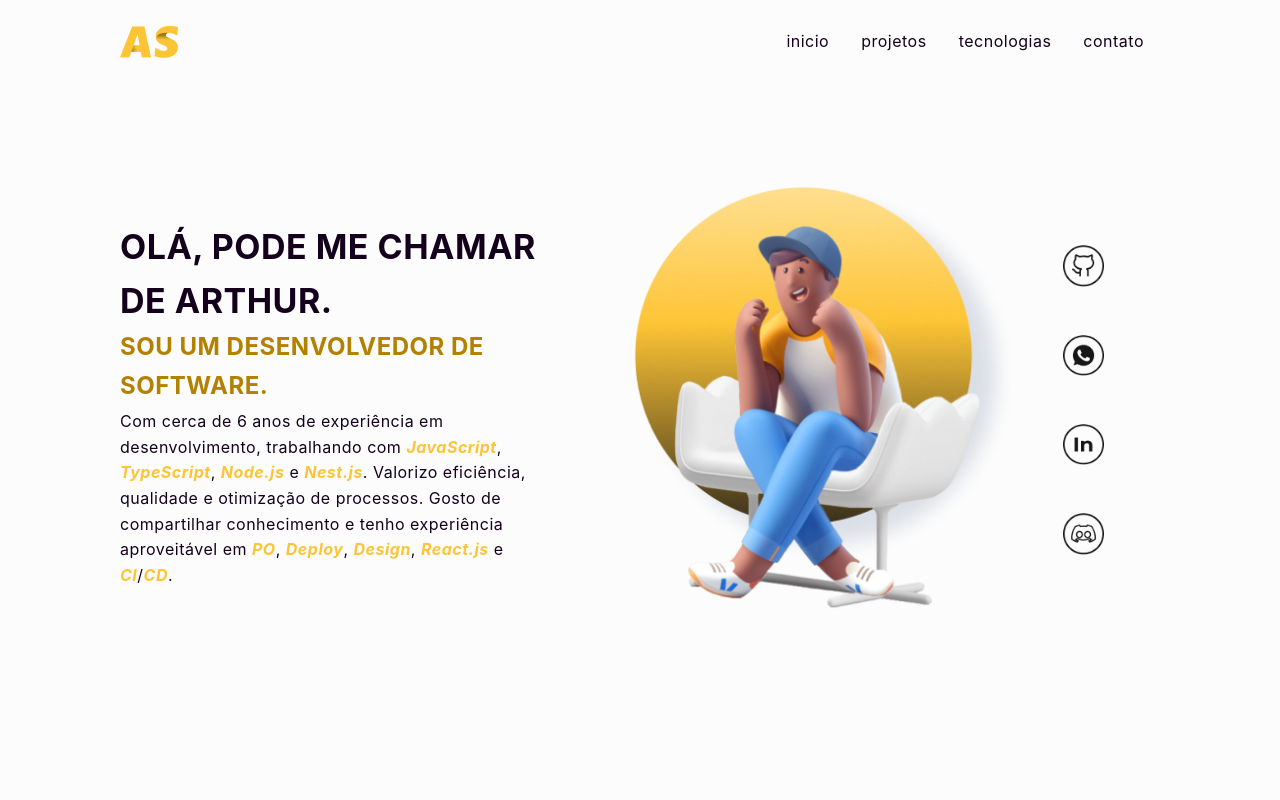
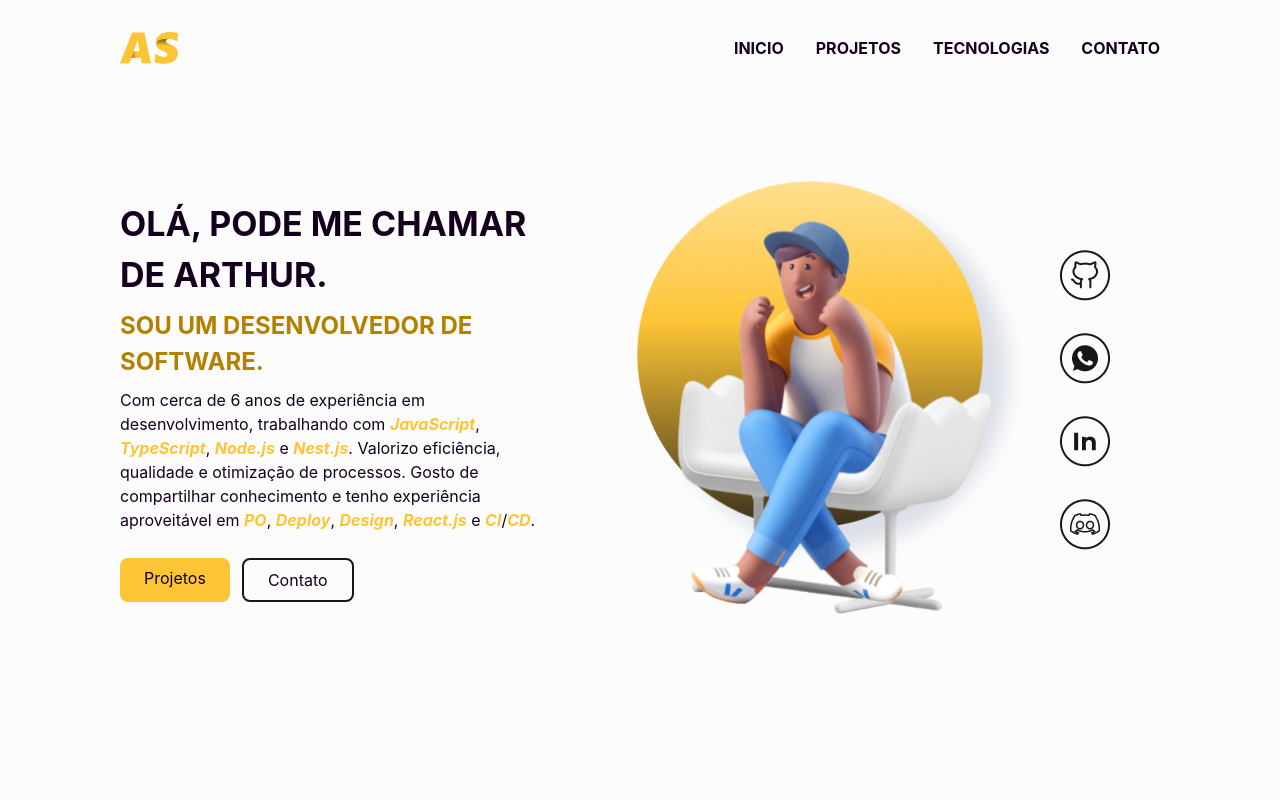
Before and after one commit to DevArthurSantos/my-portf, a Next.js app: page / in a window 1280 px wide. Shown: the top 800 px of the page. Built offline with nearby package versions, Linux system fonts and the light colour scheme.

Commit message:
feat: footer

```diff
--- a/package.json
+++ b/package.json
@@ -13,17 +13,18 @@
     "next": "14.2.11",
     "react": "^18",
     "react-dom": "^18",
+    "react-icons": "^5.3.0",
     "sharp": "^0.33.5",
     "zustand": "^4.5.5"
   },
   "devDependencies": {
-    "@types/node": "^20",
+    "@types/node": "20.16.5",
     "@types/react": "^18",
     "@types/react-dom": "^18",
     "eslint": "^8",
     "eslint-config-next": "14.2.11",
     "postcss": "^8",
     "tailwindcss": "^3.4.1",
-    "typescript": "^5"
+    "typescript": "5.6.2"
   }
 }
--- a/src/app/globals.css
+++ b/src/app/globals.css
@@ -1 +1,32 @@
-a,body{color:var(--text)}@tailwind base;@tailwind components;@tailwind utilities;:root{--primary:#FDC435;--secondary:#B48000;--black:#171717;--text:#14001C;--background:#FCFCFC;--backgroundSecondary:#EFEFEF;--gradient-start:#FDC435;--gradient-end:#F79659}p{margin-bottom:1rem}h1,h2,h3,h4,h5,h6{margin-top:1.5rem;margin-bottom:.5rem}html{font-size:16px}body{background:var(--background);font-family:Inter,sans-serif;line-height:1.6;letter-spacing:.5px;font-size:1rem}h1{font-size:2rem}h2{font-size:1.75rem}h3{font-size:1.5rem}h4{font-size:1.25rem}h5{font-size:1rem}h6{font-size:.875rem}a{text-decoration:none}a:hover{text-decoration:underline}a,button{padding:.5rem 1rem;border:none;border-radius:.25rem;cursor:pointer;transition:background-color .3s}@media (max-width:768px){body{font-size:.875rem}h1{font-size:1.5rem}h2{font-size:1.25rem}}@layer utilities{.text-balance{text-wrap:balance}.bg-background{background-color:var(--background)}.bg-gradient-custom{background:linear-gradient(var(--gradient-start),var(--gradient-end))}}
+@tailwind base;
+@tailwind components;
+@tailwind utilities;
+
+:root {
+    --primary: #fdc435;
+    --secondary: #b48000;
+    --black: #171717;
+    --text: #14001c;
+    --background: #fcfcfc;
+    --backgroundSecondary: #efefef;
+    --gradient-start: #fdc435;
+    --gradient-end: #f79659;
+}
+
+body {
+    background: var(--background);
+    font-family: Inter, sans-serif;
+    color: var(--text);
+}
+
+@layer utilities {
+    .text-balance {
+        text-wrap: balance;
+    }
+    .bg-background {
+        background-color: var(--background);
+    }
+    .bg-gradient-custom {
+        background: linear-gradient(var(--gradient-start), var(--gradient-end));
+    }
+}
--- a/src/app/layout.tsx
+++ b/src/app/layout.tsx
@@ -3,6 +3,8 @@ import type { Metadata } from "next";
 import localFont from "next/font/local";
 import "./globals.css";
 import { ReactNode } from "react";
+import FooterSection from "@/components/sections/Footer";
+import Header from "@/components/patteners/Header/intex";
 
 const inter = localFont({
   src: "./fonts/Inter.ttf",
@@ -30,7 +32,9 @@ export default function RootLayout({
       <body
         className={`${inter.variable} ${interItalic.variable} antialiased`}
       >
+        <Header />
         {children}
+        <FooterSection />
       </body>
     </html>
   );
--- a/src/app/page.tsx
+++ b/src/app/page.tsx
@@ -1,5 +1,4 @@
 import ContactSection from "@/components/sections/Contact";
-import FooterSection from "@/components/sections/Footer";
 import HomeSection from "@/components/sections/Home";
 import ProjectsSection from "@/components/sections/Projects";
 import TechnologiesSection from "@/components/sections/Technologies";
@@ -9,13 +8,12 @@ import WorksSection from "@/components/sections/Works";
 export default function root() {
 
   return (
-    <main className="px-[120px] flex items-center justify-center flex-col">
+    <main className="px-[120px] flex items-center justify-center flex-col max-w-[1920px] mx-auto">
       <HomeSection />
       <WorksSection />
       <ProjectsSection />
       <TechnologiesSection />
       <ContactSection />
-      <FooterSection />
     </main>
   )
 }
--- a/src/components/patteners/Header/intex.tsx
+++ b/src/components/patteners/Header/intex.tsx
@@ -20,7 +20,7 @@ export default function Header() {
 
   return (
     <header>
-      <nav className="w-full px-[120px] fixed top-0 left-0 right-0 z-[9999]">
+      <nav className="w-full px-[120px] fixed top-0 left-0 right-0 z-[9999] p-8">
         <div className="justify-between mx-auto md:items-center md:flex">
           <div>
             <div className="flex items-center justify-between md:block">
@@ -57,25 +57,25 @@ export default function Header() {
               className={`flex-1 justify-self-center pb-3 md:block md:pb-0 md:mt-0 ${navbar ? 'p-12 md:p-0 w-[100vw] h-[100vh] md:h-auto md:w-auto top-0 left-0 fixed bg-background' : 'hidden'
                 }`}
             >
-              <ul className="h-screen md:h-auto items-center justify-center md:flex">
-                <li className="py-6 md:py-0 text-center border-b-2 md:border-b-0 md:hover:text-purple-600 md:hover:bg-transparen">
+              <ul className="h-screen md:h-auto items-center justify-center md:flex gap-8">
+                <li className="py-6 font-bold md:py-0 text-center border-b-2 md:border-b-0 md:hover:text-purple-600 md:hover:bg-transparen">
                   <Link href="#homeSection" onClick={() => handleItemMenuPress()}>
-                    inicio
+                    INICIO
                   </Link>
                 </li>
-                <li className="py-6 md:py-0 text-center border-b-2 md:border-b-0 md:hover:text-purple-600 md:hover:bg-transparen">
+                <li className="py-6 font-bold md:py-0 text-center border-b-2 md:border-b-0 md:hover:text-purple-600 md:hover:bg-transparen">
                   <Link href="#ProjectsSection" onClick={() => handleItemMenuPress()}>
-                    projetos
+                    PROJETOS
                   </Link>
                 </li>
-                <li className="py-6 md:py-0 text-center border-b-2 md:border-b-0 md:hover:text-purple-600 md:hover:bg-transparen">
+                <li className="py-6 font-bold md:py-0 text-center border-b-2 md:border-b-0 md:hover:text-purple-600 md:hover:bg-transparen">
                   <Link href="#TechnologiesSection" onClick={() => handleItemMenuPress()}>
-                    tecnologias
+                    TECNOLOGIAS
                   </Link>
                 </li>
-                <li className="py-6 md:py-0 text-center border-b-2 md:border-b-0 md:hover:text-purple-600 md:hover:bg-transparen">
+                <li className="py-6 font-bold md:py-0 text-center border-b-2 md:border-b-0 md:hover:text-purple-600 md:hover:bg-transparen">
                   <Link href="#ContactSection" onClick={() => handleItemMenuPress()}>
-                    contato
+                    CONTATO
                   </Link>
                 </li>
               </ul>
--- a/src/components/sections/Contact/index.tsx
+++ b/src/components/sections/Contact/index.tsx
@@ -2,6 +2,6 @@
 
 export default function ContactSection() {
 
-  return <section className="h-[100vh] w-full"> ContactSection </section>
+  return <section id="ContactSection" className="h-[100vh] w-full"> ContactSection </section>
 
 }
--- a/src/components/sections/Footer/index.tsx
+++ b/src/components/sections/Footer/index.tsx
@@ -1,6 +1,49 @@
+import Image from "next/image";
+import Link from "next/link";
+import logo from "@/assets/logo.png"
+import { FaGithub, FaLinkedin, FaWhatsapp } from "react-icons/fa";
+import { AiOutlineDiscord } from "react-icons/ai";
+import { IoLogoInstagram } from "react-icons/io";
 
 
-export default function FooterSection(){
+export default function FooterSection() {
 
-  return <div className=""> FooterSection </div>
+  return (
+    <footer className="flex justify-center items-center flex-col bg-backgroundSecondary">
+      <div className="px-[120px] w-full flex items-start gap-8 justify-between pt-6 flex-wrap ">
+
+        <div className="flex items-start flex-col min-w-[400px] max-w-[400px]">
+          <div><p className="text-2xl font-bold">Inscreva-se na nossa newsletter</p></div>
+          <div className="flex items-center justify-start gap-2">
+            <Image height={82} src={logo} alt="logo" />
+            <p className="break-words text-lg">E fique atualizado com as mais quentes noticias do mundo <span className="font-bold">Geek!</span></p>
+          </div>
+          <form className="w-full">
+            <input type="text" placeholder="Email" className="bg-transparent mt-5 border-[1px] border-black rounded-[8px] py-4 px-6 w-full" />
+            <input type="submit" className="bg-primary mt-3 border-none rounded-[8px] py-4 px-6 w-full" />
+          </form>
+        </div>
+
+        <ul className="flex font-semibold flex-col gap-[10px] items-start">
+        <li className="font-bold text-2xl">Menu</li>
+          <li>Inicio</li>
+          <li>Sobre</li>
+          <li>Projetos</li>
+          <li>Contatos</li>
+        </ul>
+        <ul className="flex font-semibold flex-col gap-[10px] items-start">
+          <li className="font-bold text-2xl">Social</li>
+          <li><Link className="flex gap-1 items-center" href='https://github.com/DevArthurSantos' ><FaGithub size={24} /> DevArthurSantos</Link></li>
+          <li><Link className="flex gap-1 items-center" href='https://discord.gg/BzVR4RbtGA' ><AiOutlineDiscord size={24} /> Aurion Solutions</Link></li>
+          <li><Link className="flex gap-1 items-center" href='https://api.whatsapp.com/send?phone=5581994920769' ><FaWhatsapp size={24} /> {`(81)99492-0769`}</Link></li>
+          <li><Link className="flex gap-1 items-center" href='https://www.instagram.com/artthur00s/' ><IoLogoInstagram size={24} /> @artthur00s</Link></li>
+          <li><Link className="flex gap-1 items-center" href='https://www.linkedin.com/in/devarthursantos/' ><FaLinkedin size={24} /> Arthur Santos</Link></li>
+        </ul>
+
+      </div>
+      <div className="border-t-2 border-black w-full flex items-center justify-center py-6 mt-6">
+        <p>Transformando ideias em realidade! © <Link href={'/'} className="text-primary italic font-bold underline">Arthur Santos</Link></p>
+      </div>
+    </footer>
+  )
 }
--- a/src/components/sections/Home/index.tsx
+++ b/src/components/sections/Home/index.tsx
@@ -1,4 +1,4 @@
-import Header from "@/components/patteners/Header/intex";
+
 import Image from "next/image";
 import hero from "@/assets/hero.png"
 import github from "@/assets/social/Github.png"
@@ -12,28 +12,32 @@ export default function HomeSection() {
 
   return (
     <section id="homeSection" className="h-[100vh] w-full flex flex-col justify-center">
-      <Header />
       <div className="flex justify-between items-center flex-wrap">
         <div className="flex-1 text-start ">
           <h1 className="font-bold text-[34px]">OLÁ, PODE ME CHAMAR DE ARTHUR.</h1>
-          <h2 className="text-secondary -mt-2 text-[24px] font-bold">SOU UM DESENVOLVEDOR DE SOFTWARE.</h2>
-          <p className="-mt-1">Com cerca de 6 anos de experiência em desenvolvimento, trabalhando com <span className="text-primary italic font-bold">JavaScript</span>, <span className="text-primary italic font-bold">TypeScript</span>, <span className="text-primary italic font-bold">Node.js</span> e <span className="text-primary italic font-bold">Nest.js</span>. Valorizo eficiência, qualidade e otimização de processos. Gosto de compartilhar conhecimento e tenho experiência aproveitável em <span className="text-primary italic font-bold">PO</span>, <span className="text-primary italic font-bold">Deploy</span>, <span className="text-primary italic font-bold">Design</span>, <span className="text-primary italic font-bold">React.js</span> e <span className="text-primary italic font-bold">CI</span>/<span className="text-primary italic font-bold">CD</span>.</p>
+          <h2 className="text-secondary mt-2 text-[24px] font-bold">SOU UM DESENVOLVEDOR DE SOFTWARE.</h2>
+          <p className="mt-2">Com cerca de 6 anos de experiência em desenvolvimento, trabalhando com <span className="text-primary italic font-bold">JavaScript</span>, <span className="text-primary italic font-bold">TypeScript</span>, <span className="text-primary italic font-bold">Node.js</span> e <span className="text-primary italic font-bold">Nest.js</span>. Valorizo eficiência, qualidade e otimização de processos. Gosto de compartilhar conhecimento e tenho experiência aproveitável em <span className="text-primary italic font-bold">PO</span>, <span className="text-primary italic font-bold">Deploy</span>, <span className="text-primary italic font-bold">Design</span>, <span className="text-primary italic font-bold">React.js</span> e <span className="text-primary italic font-bold">CI</span>/<span className="text-primary italic font-bold">CD</span>.</p>
+
+          <div className="flex gap-[12px] mt-[26px]">
+            <Link href="#ProjectsSection" className="bg-primary border-none rounded-[8px] px-6 py-2" >Projetos</Link>
+            <Link href="#ContactSection" className="bg-transparent border-2 border-black rounded-[8px] px-6 py-2">Contato</Link>
+          </div>
         </div>
         <div className="flex-1  flex items-center justify-center xl:justify-end pr-10 mt-10 md:mt-0 md:min-w-[600px]">
           <div className="hidden md:block">
             <Image src={hero} width={550} height={500} alt="" />
           </div>
           <div className="flex justify-center items-center md:flex-col md:gap-8">
-            <Link className="min-w-[60px]" href='https://github.com/DevArthurSantos'>
+            <Link className="min-w-[60px]" target="_blank" href='https://github.com/DevArthurSantos'>
               <Image src={github} width={50} height={50} alt="" />
             </Link>
-            <Link className="min-w-[60px]" href='https://api.whatsapp.com/send?phone=5581994920769'>
+            <Link className="min-w-[60px]" target="_blank" href='https://api.whatsapp.com/send?phone=5581994920769'>
               <Image src={whatsapp} width={50} height={50} alt="" />
             </Link>
-            <Link className="min-w-[60px]" href='https://www.linkedin.com/in/devarthursantos/'>
+            <Link className="min-w-[60px]" target="_blank" href='https://www.linkedin.com/in/devarthursantos/'>
               <Image src={linkedin} width={50} height={50} alt="" />
             </Link>
-            <Link className="min-w-[60px]" href='https://discord.gg/BzVR4RbtGA'>
+            <Link className="min-w-[60px]" target="_blank" href='https://discord.gg/BzVR4RbtGA'>
               <Image src={discord} width={50} height={50} alt="" />
             </Link>
           </div>
--- a/src/components/sections/Projects/index.tsx
+++ b/src/components/sections/Projects/index.tsx
@@ -2,5 +2,5 @@
 
 export default function ProjectsSection(){
 
-  return <section className="h-[100vh] w-full"> ProjectsSection </section>
+  return <section id="ProjectsSection" className="h-[100vh] w-full"> ProjectsSection </section>
 }
--- a/src/components/sections/Technologies/index.tsx
+++ b/src/components/sections/Technologies/index.tsx
@@ -2,5 +2,5 @@
 
 export default function TechnologiesSection(){
 
-  return <section className="h-[100vh] w-full"> TechnologiesSection </section>
+  return <section id="TechnologiesSection" className="h-[100vh] w-full"> TechnologiesSection </section>
 }
--- a/src/components/sections/Works/index.tsx
+++ b/src/components/sections/Works/index.tsx
@@ -2,5 +2,5 @@
 
 export default function WorksSection(){
 
-  return <section className="h-[100vh] w-full"> WorksSection </section>
+  return <section id="WorksSection" className="h-[100vh] w-full"> WorksSection </section>
 }
```
Also changed, not shown: 2 other files (tests, documents, lock files or other folders).
